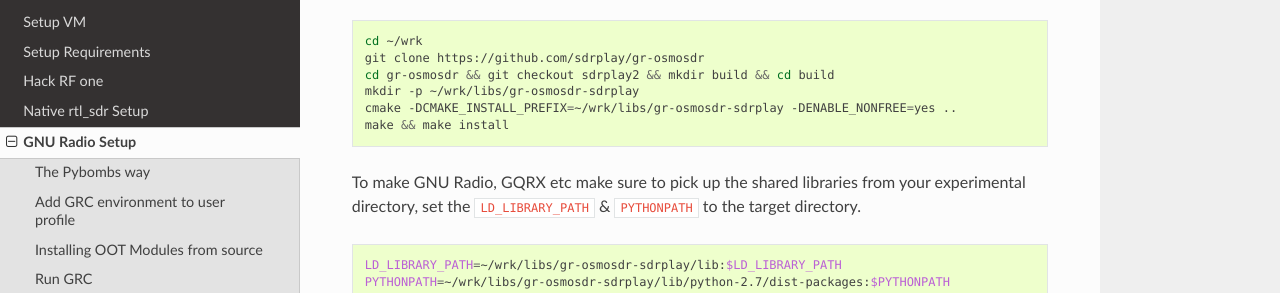
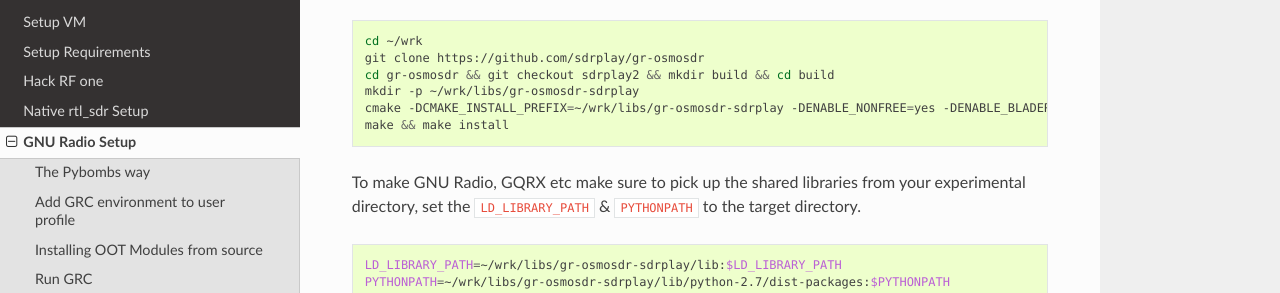
Before and after one commit to hb9fxq/sdr-setup-notes, a Sphinx documentation site: the page built from source/software_grc.rst, in a window 1280 px wide and 900 px high, scrolled down 7062 px. Shown: the part 159-452 px from the top of the window. Built offline with Sphinx 7.4.7 and the Read the Docs theme 2.0.0, drawn with Linux system fonts in a browser that asks for light colours; formulas are drawn with MathJax 3.

Commit message:
Update software_grc.rst

```diff
--- a/source/software_grc.rst
+++ b/source/software_grc.rst
@@ -169,7 +169,7 @@
     git clone https://github.com/sdrplay/gr-osmosdr
     cd gr-osmosdr && git checkout sdrplay2 && mkdir build && cd build
     mkdir -p ~/wrk/libs/gr-osmosdr-sdrplay
-    cmake -DCMAKE_INSTALL_PREFIX=~/wrk/libs/gr-osmosdr-sdrplay -DENABLE_NONFREE=yes ..
+    cmake -DCMAKE_INSTALL_PREFIX=~/wrk/libs/gr-osmosdr-sdrplay -DENABLE_NONFREE=yes -DENABLE_BLADERF=OFF ..
     make && make install
 
 To make GNU Radio, GQRX etc make sure to pick up the shared libraries from your experimental directory, set the ``LD_LIBRARY_PATH`` & ``PYTHONPATH`` to the target directory.
```
